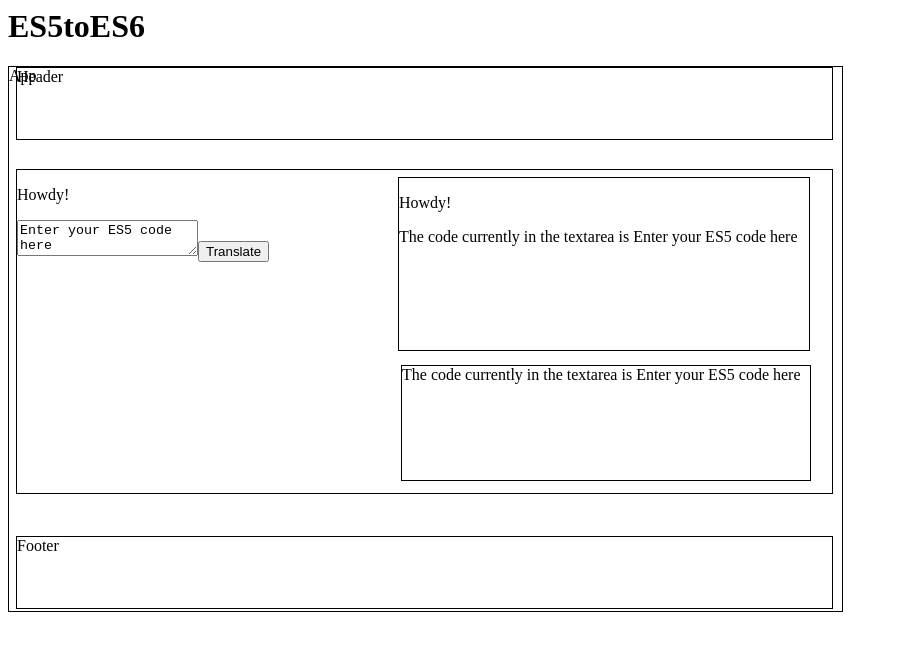
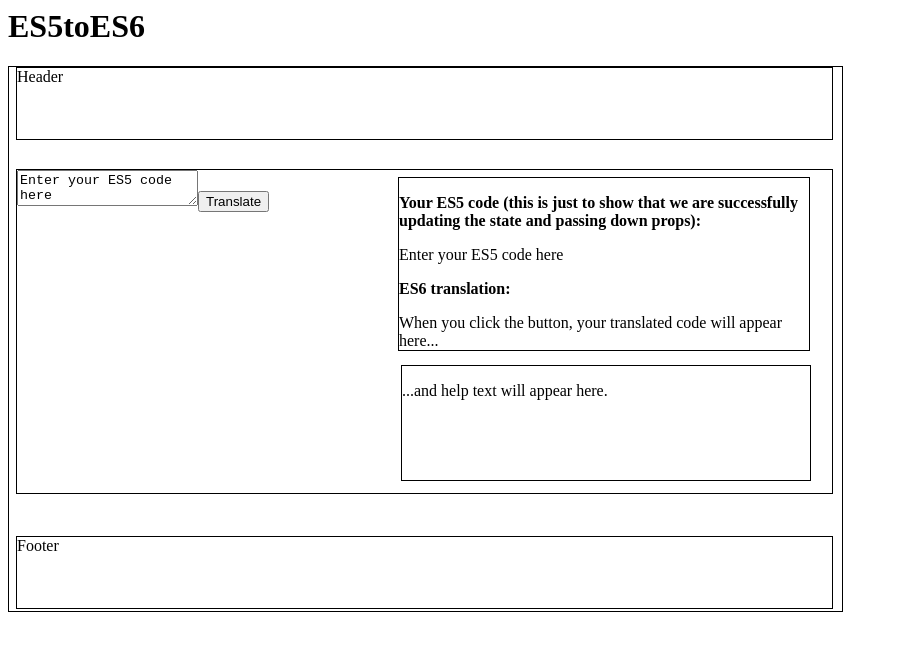
Before and after one commit to TeamSmores/learn-ecmascript6, a React app: page / in a window 1280 px wide. Shown: the top 648 px of the page, without its empty margins (0-898 px from the left). Built offline with nearby package versions, Linux system fonts and the light colour scheme.

Commit message:
Finished basic layout functionality

```diff
--- a/components/App.js
+++ b/components/App.js
@@ -8,7 +8,6 @@ export default class App extends Component {
   render() {
     return (
       <div id='App'>
-        App
         <Header />
         <Footer />
         <ES5Editor />
--- a/components/ES5Editor.js
+++ b/components/ES5Editor.js
@@ -2,6 +2,12 @@ import React, {Component} from 'react';
 
 import ES6 from './ES6';
 import ToolTips from './ToolTips';
+
+// translate.js is a placeholder for the function Alan and Wade are writing.
+import translate from './../server/translate';
+
+// help.js is also a placeholder.
+import generateHelpText from './../server/help';
 
 export default class ES5Editor extends Component {
   // I'm basing this code on https://facebook.github.io/react/docs/reusable-components.html
@@ -9,8 +15,9 @@ export default class ES5Editor extends Component {
   	super(props); // I'm not sure exactly what this does or even if this is necessary. It looks like this.props is undefined unless passed to super: http://stackoverflow.com/questions/30571875/whats-the-difference-between-super-and-superprops-in-react-when-using-e
   	// This article may be useful: http://www.jackcallister.com/2015/08/30/the-react-quick-start-guide-es6-edition.html
   	this.state = {
-  		greeting: props.initialGreeting,
-  		es5code: props.initialEs5code
+  		es5code: props.initialEs5code,
+  		es6code: props.initialEs6code,
+  		feature: props.initialFeature
   	};
   }
 
@@ -18,17 +25,16 @@ export default class ES5Editor extends Component {
     return (
       <div id='ES5Editor'>
         <form>
-        	<p>{this.state.greeting}</p>
         	<textarea
         		name='es5code'
         		value={this.state.es5code}
         		// This link helped me with the next line: https://github.com/goatslacker/alt/issues/283
         		onChange={this.handleChange.bind(this)}>
       		</textarea>
-        	<input type='submit' value='Translate' />
+        	<button onClick={this.handleClick.bind(this)}>Translate</button>
         </form>
-        <ES6 es5code={this.state.es5code} greeting={this.state.greeting}/>
-        <ToolTips es5code={this.state.es5code} />
+        <ES6 es5code={this.state.es5code} es6code={this.state.es6code} />
+        <ToolTips feature={this.state.feature} />
       </div>
     );
   }
@@ -36,14 +42,33 @@ export default class ES5Editor extends Component {
   handleChange(event) {
   	this.setState({es5code: event.target.value});
   }
+
+  // This function updates this.state.es6code and this.state.helpText when you click the button.
+  handleClick(event) {
+
+  	event.preventDefault();
+
+  	this.setState({
+  		es6code: translate(this.state.es5code),
+
+  		// For now, I've hard-coded the name of the feature that we've translated and would like to show help text about. Eventually, I'd like to figure out how to (1) update the feature name dynamically and (2) show help text for multiple features (one div per feature). Perhaps I could do that by making generateHelpText an array?
+  		feature: generateHelpText('arrow function')
+  	});
+  }
 }
 
+
 ES5Editor.defaultProps = {
-	initialGreeting: 'Howdy!',
-	initialEs5code: 'Enter your ES5 code here'
+	initialEs5code: 'Enter your ES5 code here',
+	initialEs6code: 'When you click the button, your translated code will appear here...',
+
+	initialFeature: {
+		name: '',
+		summary: '...and help text will appear here.',
+		url: '',
+		linkText: '',
+	}
 };
-
-// Try using a submit input and then a submit button to grab the text in the textarea. We may need to save that text on change.
 
 /* Useful links:
 https://facebook.github.io/react/docs/forms.html
--- a/components/ES6.js
+++ b/components/ES6.js
@@ -5,8 +5,27 @@ export default class ES6 extends Component {
   render() {
     return (
       <div id='ES6'>
-      <p>{this.props.greeting}</p>
-      <p>The code currently in the textarea is {this.props.es5code}</p>
+
+	      <p>
+	      	<strong>
+	      	Your ES5 code (this is just to show that we are successfully updating the state and passing down props):
+	      	</strong>
+      	</p>
+
+      	<p>
+	      	{this.props.es5code}
+      	</p>
+
+      	<p>
+	      	<strong>
+	      	ES6 translation:
+	      	</strong>
+      	</p>
+
+	      <p>
+	      	{this.props.es6code}
+      	</p>
+
       </div>
     )
   }
--- a/components/ToolTips.js
+++ b/components/ToolTips.js
@@ -5,7 +5,15 @@ export default class ToolTips extends Component {
   render() {
     return (
       <div id='ToolTips'>
-        The code currently in the textarea is {this.props.es5code}
+      	<p>
+      		<strong>
+      			{this.props.feature.name}
+      		</strong>
+      			{this.props.feature.summary}
+    			<a href={this.props.feature.url}>
+    				{this.props.feature.linkText}
+  				</a>
+      	</p>
       </div>
     )
   }
```
Also changed, not shown: 2 other files (tests, documents, lock files or other folders).
